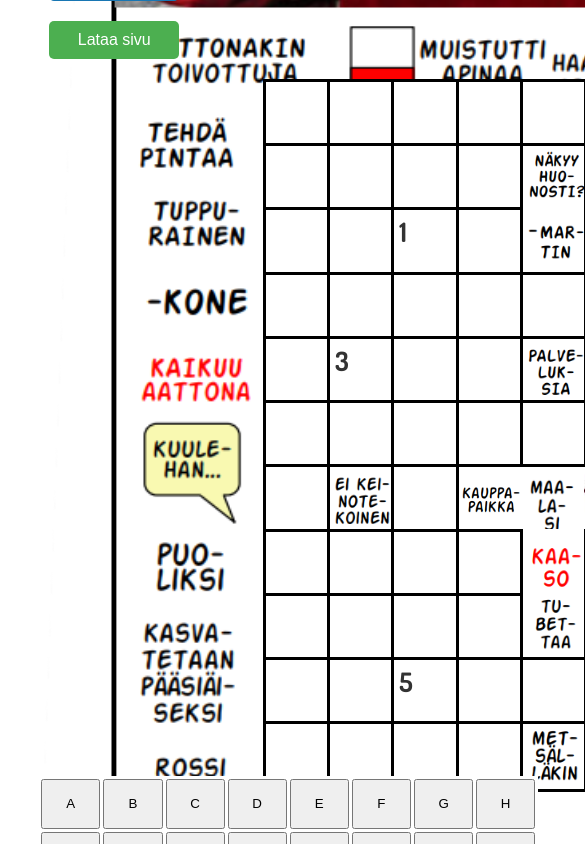
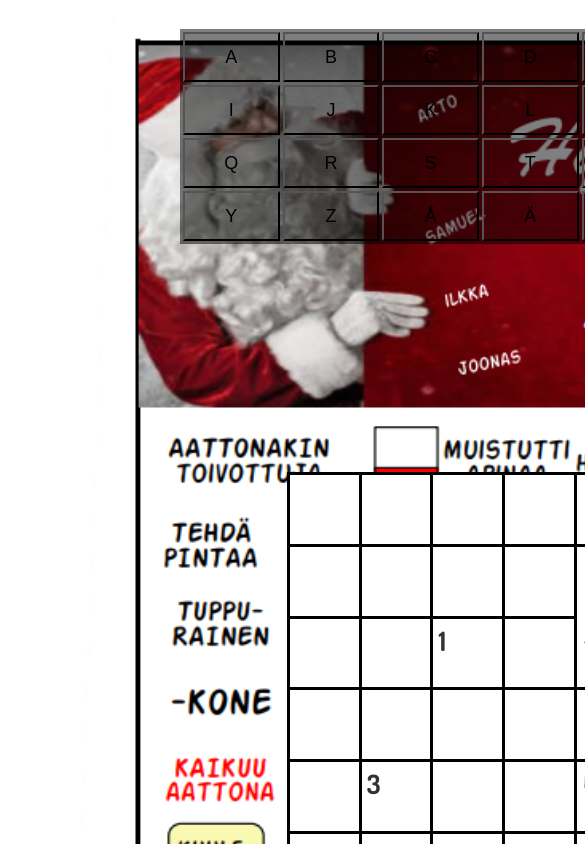
Before and after one commit to DeveloperWizard83/ristikko2021, a React (Vite) app: page / in a window 390 px wide. Shown: the top 844 px of the page, 585 px wide, since content can reach past the window. Built offline with nearby package versions, Linux system fonts and the light colour scheme.

Commit message:
Paranneltu mobiili näppäimistöä

```diff
--- a/src/CrosswordGrid.css
+++ b/src/CrosswordGrid.css
@@ -26,6 +26,7 @@ margin-top: -280px;
   margin-top: 435px; /* Adjust the value as needed */
   left: 19%;
   top: 7.9%;
+
 
 
 
--- a/src/CustomKeyboard.css
+++ b/src/CustomKeyboard.css
@@ -3,13 +3,13 @@
 
 }
 
-@media (max-width: 800px) {
+@media (max-width: 500px) {
 
-    .canvas {
-        margin-left: 500px;
-        margin-right: 250px;
-        position: relative;
-
+    .grid-container {
+        display: grid;
+        grid-template-columns: repeat(10, 1.9cm);
+        grid-template-rows: repeat(11, 1.9cm);
+        top: 4.5%;
     }
 
     .custom-keyboard {
@@ -17,19 +17,25 @@
         grid-template-columns: repeat(8, 1fr); /* Adjust columns as needed */
         gap: 3px;
         padding: 3px;
-        width: 500px; /* Full width of the viewport */
+        width: 800px;
         box-sizing: border-box;
-        position: absolute; /* Take it out of document flow */
+        margin-bottom:600px ;
+        position: fixed; /* Take it out of document flow */
         bottom: 0; /* Stuck to the bottom */
         left: 0; /* Align to the left side */
-        background: #FFF; /* Background color */
+        background: #9b4d4df1; /* Background color */
         z-index: 1000; /* Above other content */
         justify-content: center; /* Center the keys if necessary */
+        background: rgba(0,0,0,0.5);
+        margin-left: 180px;
+
     }
 
     .custom-keyboard button {
         height: 50px; /* Set button height */
         padding: 0 5px;
+        background: rgba(0, 0, 0, 0);
+        font-size: large;
         /* additional button styling */
     }
 
```
